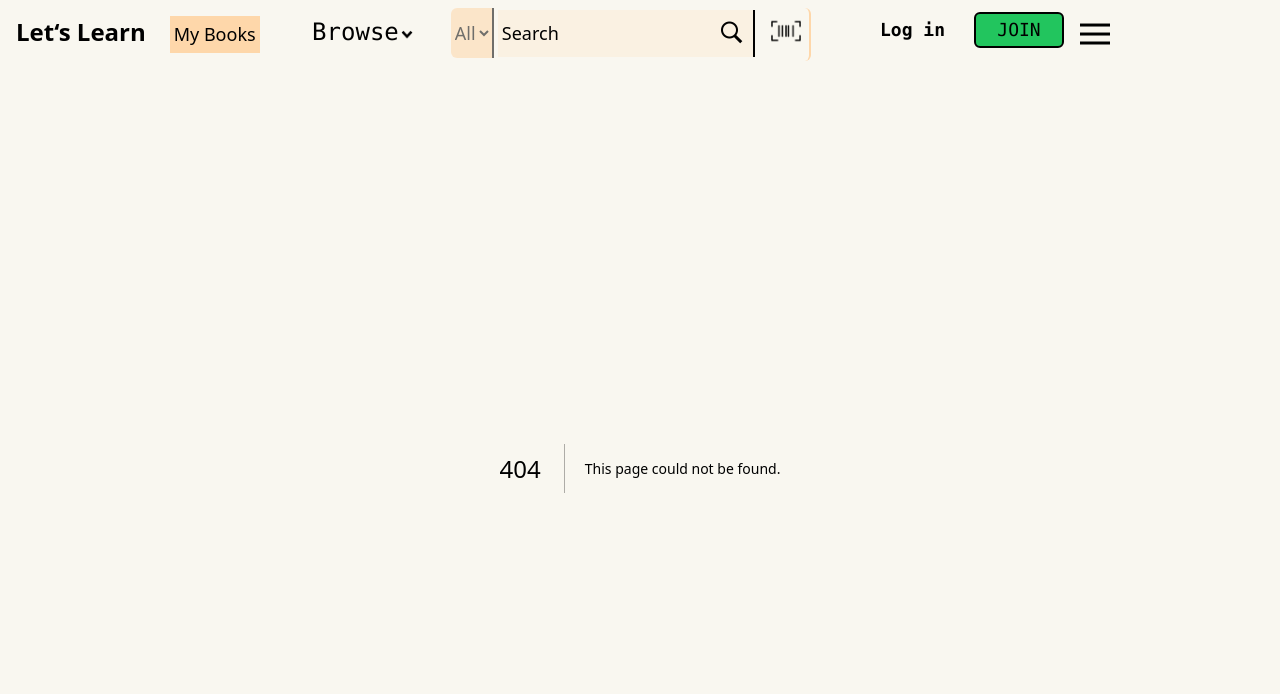
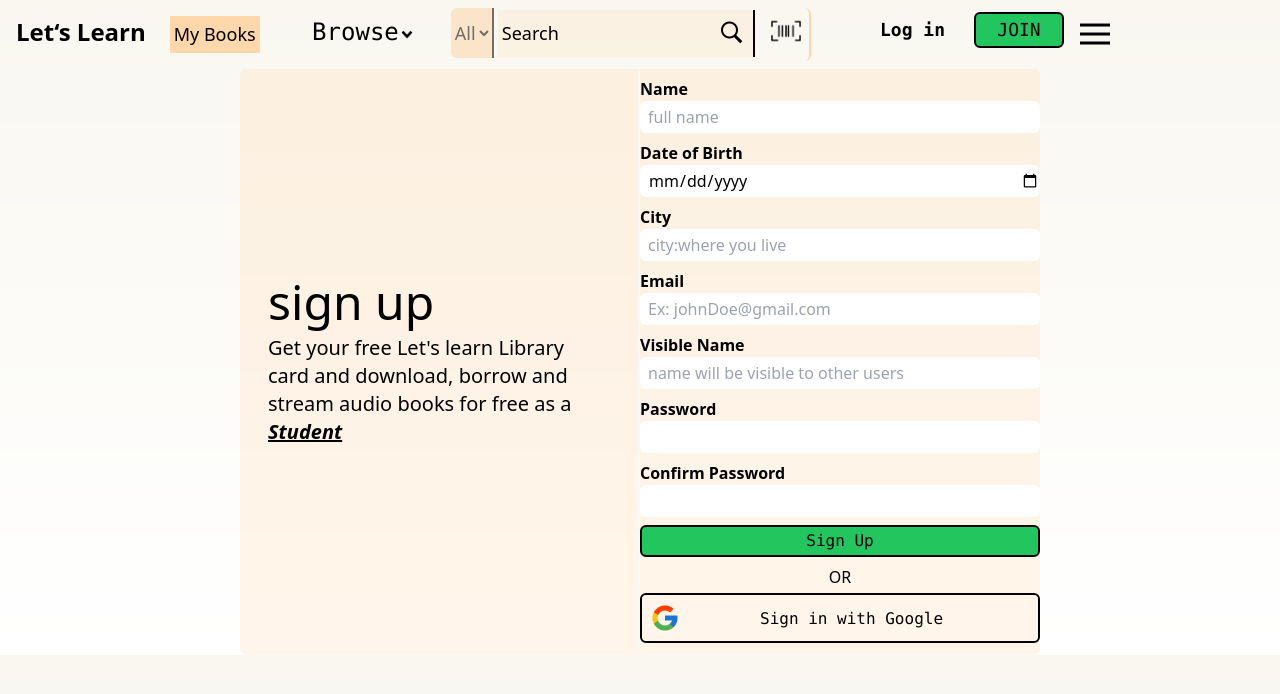
Before and after one commit to CoDedArch/LibraryFrontend, a Next.js app in the folder library-app/: page /signup in a window 1280 px wide. Before the commit this address had no page. Shown: the top 694 px of the page. Built offline with nearby package versions, Linux system fonts and the light colour scheme; a web font is replaced by a local one.

Commit message:
Done: with SignUp page

```diff
--- /dev/null
+++ b/library-app/src/app/signup/page.tsx
@@ -0,0 +1,45 @@
+import Image from "next/image";
+export default function Signup() {
+    return (
+        <>
+            <section className="mt-[3em] md:mt-0 md:flex bg-orange-200 md:mx-[15em] bg-opacity-25 h-fit justify-between rounded-md">
+                <div className="hidden w-1/2 md:flex flex-col justify-center px-7 border-r-2 border-r-creamy-100">
+                    <p className="text-5xl">sign up</p>
+                    <h2 className="pt-2 text-xl font-light">Get your free Let&apos;s learn Library card and download, borrow and stream
+                        audio books for free as a <span className=" italic font-extrabold underline">Student</span>
+                    </h2>
+                </div>
+                <div className="md:w-1/2 flex flex-col items-center pb-3">
+                    <form action="" className="p-2">
+                        <legend className="font-bold">Name</legend>
+                        <input type="text" placeholder="full name"  className="w-[17em] h-[2em] md:w-[25em] rounded-md outline-none pl-2"/>
+                        <legend className="font-bold pt-2">Date of Birth</legend>
+                        <input type="date" name="" id="" placeholder="date of birth" className="w-[17em] h-[2em] md:w-[25em] rounded-md outline-none pl-2" />
+                        <legend className="font-bold pt-2">City</legend>
+                        <input type="text" placeholder="city:where you live" className="w-[17em] h-[2em] md:w-[25em] rounded-md outline-none pl-2" />
+                        <legend className="font-bold pt-2">Email</legend>
+                        <input type="email" name="" id="" placeholder="Ex: johnDoe@gmail.com" className="w-[17em] h-[2em] md:w-[25em] rounded-md outline-none pl-2" />
+                        <legend className="font-bold pt-2">Visible Name</legend>
+                        <input type="text" placeholder="name will be visible to other users" className="w-[17em] h-[2em] md:w-[25em] rounded-md outline-none pl-2" />
+                        <legend className="font-bold pt-2">Password</legend>
+                        <input type="password" name="" id="" className="w-[17em] h-[2em] md:w-[25em] rounded-md outline-none pl-2" />
+                        <legend className="font-bold pt-2">Confirm Password</legend>
+                        <input type="password" name="" id="" className="w-[17em] h-[2em] md:w-[25em] rounded-md outline-none pl-2" />
+                        <br />
+                        <button type="submit" className="bg-green-500 hover:bg-creamy-100 hover:text-green-500 hover:border-green-500 transition-all w-[17em] h-[2em] md:w-[25em] rounded-md font-mono border-solid border-2 border-black mt-2">Sign Up</button>
+                    </form>
+                    <div className="flex">
+                        <p>OR</p>
+                    </div>
+                    <button type="submit" className="hover:bg-blue-200 hover:bg-opacity-50 transition-all p-2 space-x-5 md:space-x-20 flex h-fit   w-[17em] md:w-[25em] rounded-md font-mono border-solid border-2 border-black mt-1">
+                        <Image src="/images/google.png" alt="google icon" width={30} height={20} />
+                        <span className="pt-1">Sign in with Google</span>
+                    </button>
+                    <div>
+
+                    </div>
+                </div>
+            </section>
+        </>
+    )
+}
```
